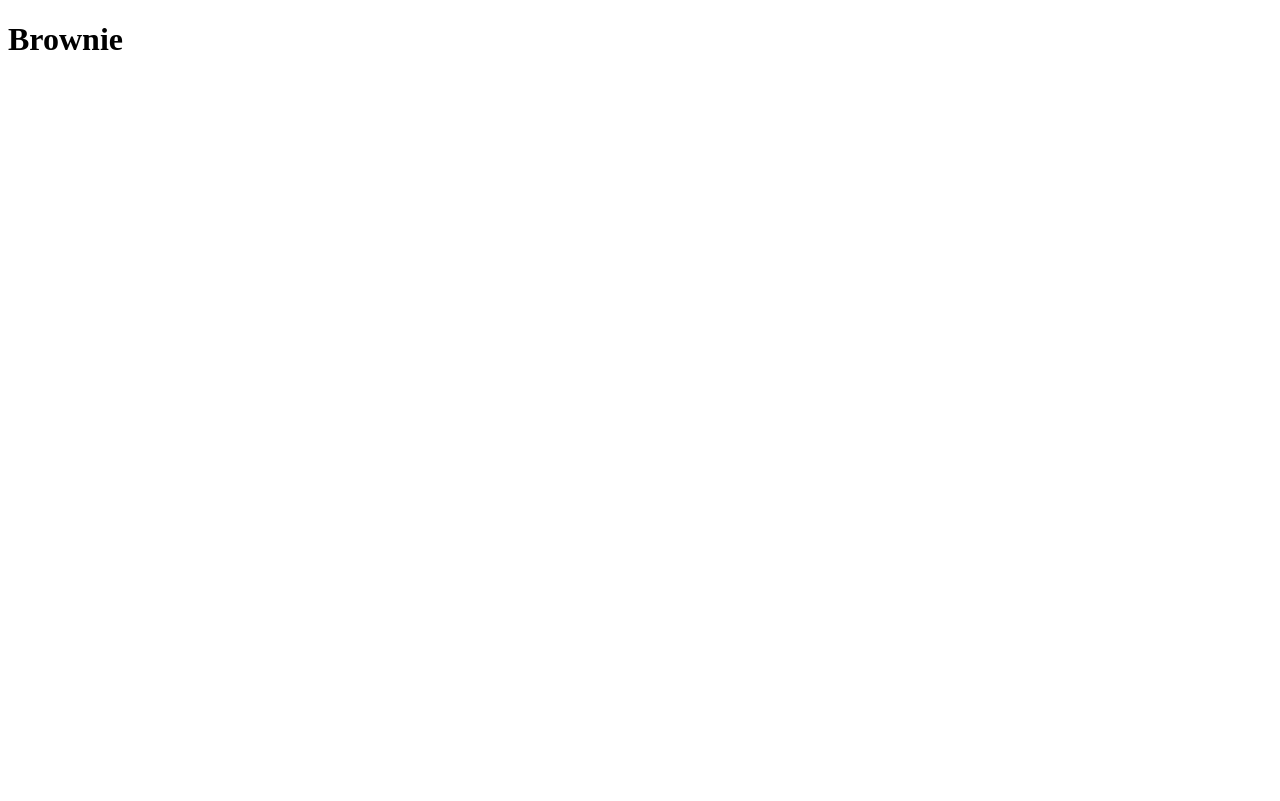
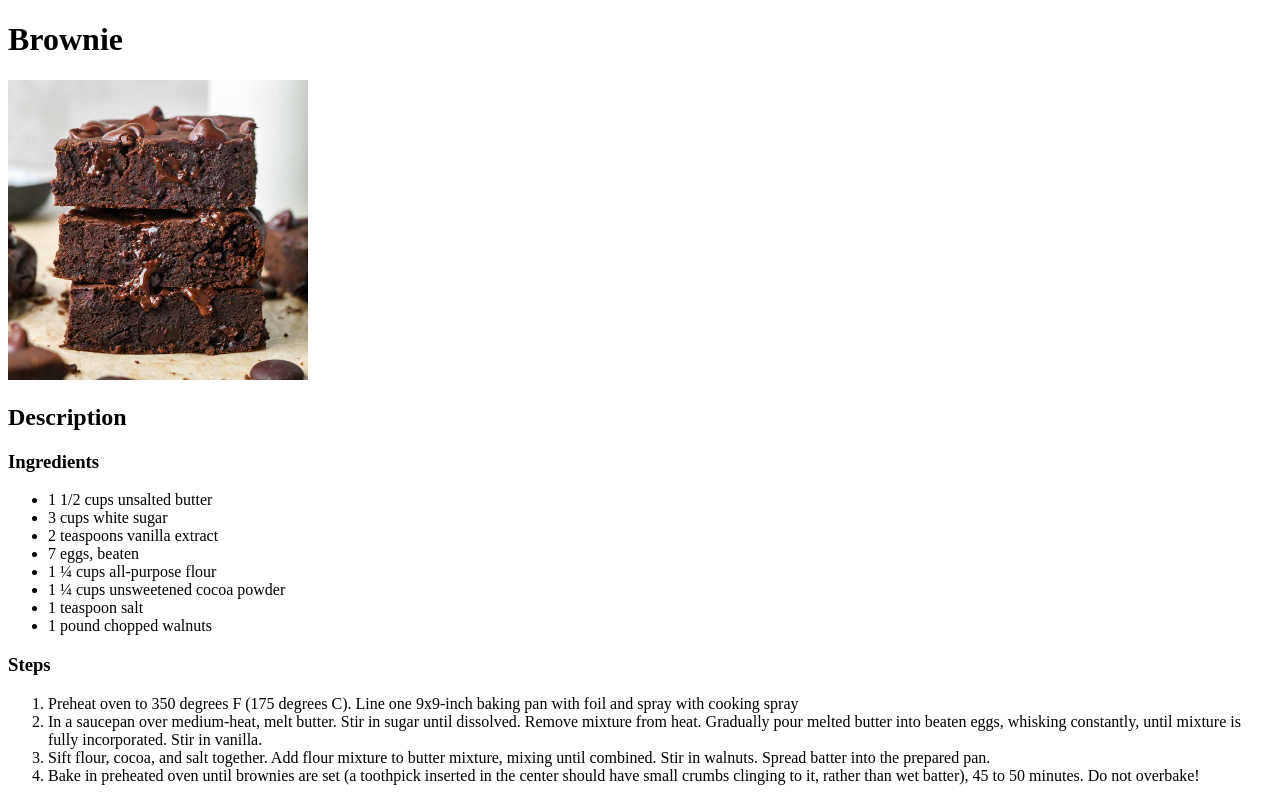
Before and after one commit to nurialmb/odin-recipes, a plain HTML site: page recipes/brownie.html in a window 1280 px wide. Drawn offline with Linux system fonts and the light colour scheme.

Commit message:
Add img and ingredients and steps

```diff
--- a/recipes/brownie.html
+++ b/recipes/brownie.html
@@ -7,5 +7,26 @@
 </head>
 <body>
     <h1>Brownie</h1>
+    <img src="../img/brownie.jpg" alt="3 slices of brownies stacked on each other" width="300" height="300">
+    <h2>Description</h2>
+    <h3>Ingredients</h3>
+    <ul>
+        <li>1 1/2 cups unsalted butter</li>
+        <li>3 cups white sugar</li>
+        <li>2 teaspoons vanilla extract</li>
+        <li>7 eggs, beaten</li>
+        <li>1 ¼ cups all-purpose flour</li>
+        <li>1 ¼ cups unsweetened cocoa powder</li>
+        <li>1 teaspoon salt</li>
+        <li>1 pound chopped walnuts</li>
+    </ul>
+    <h3>Steps</h3>
+    <ol>
+        <li>Preheat oven to 350 degrees F (175 degrees C). Line one 9x9-inch baking pan with foil and spray with cooking spray</li>
+        <li>In a saucepan over medium-heat, melt butter. Stir in sugar until dissolved. Remove mixture from heat. Gradually pour melted butter into beaten eggs, whisking constantly, until mixture is fully incorporated. Stir in vanilla.</li>
+        <li>Sift flour, cocoa, and salt together. Add flour mixture to butter mixture, mixing until combined. Stir in walnuts. Spread batter into the prepared pan.</li>
+        <li>Bake in preheated oven until brownies are set (a toothpick inserted in the center should have small crumbs clinging to it, rather than wet batter), 45 to 50 minutes. Do not overbake!</li>
+
+    </ol>
 </body>
 </html>
```
